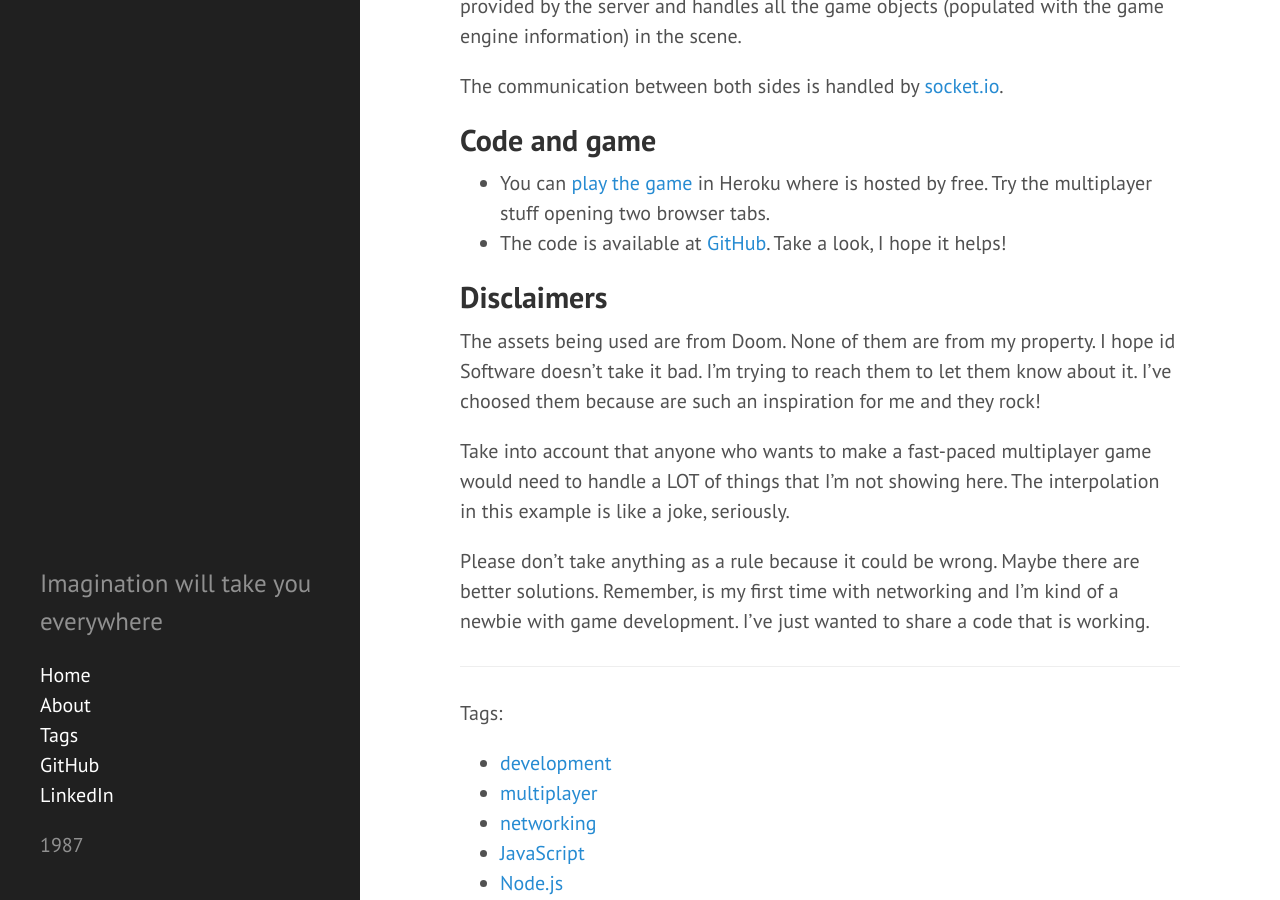
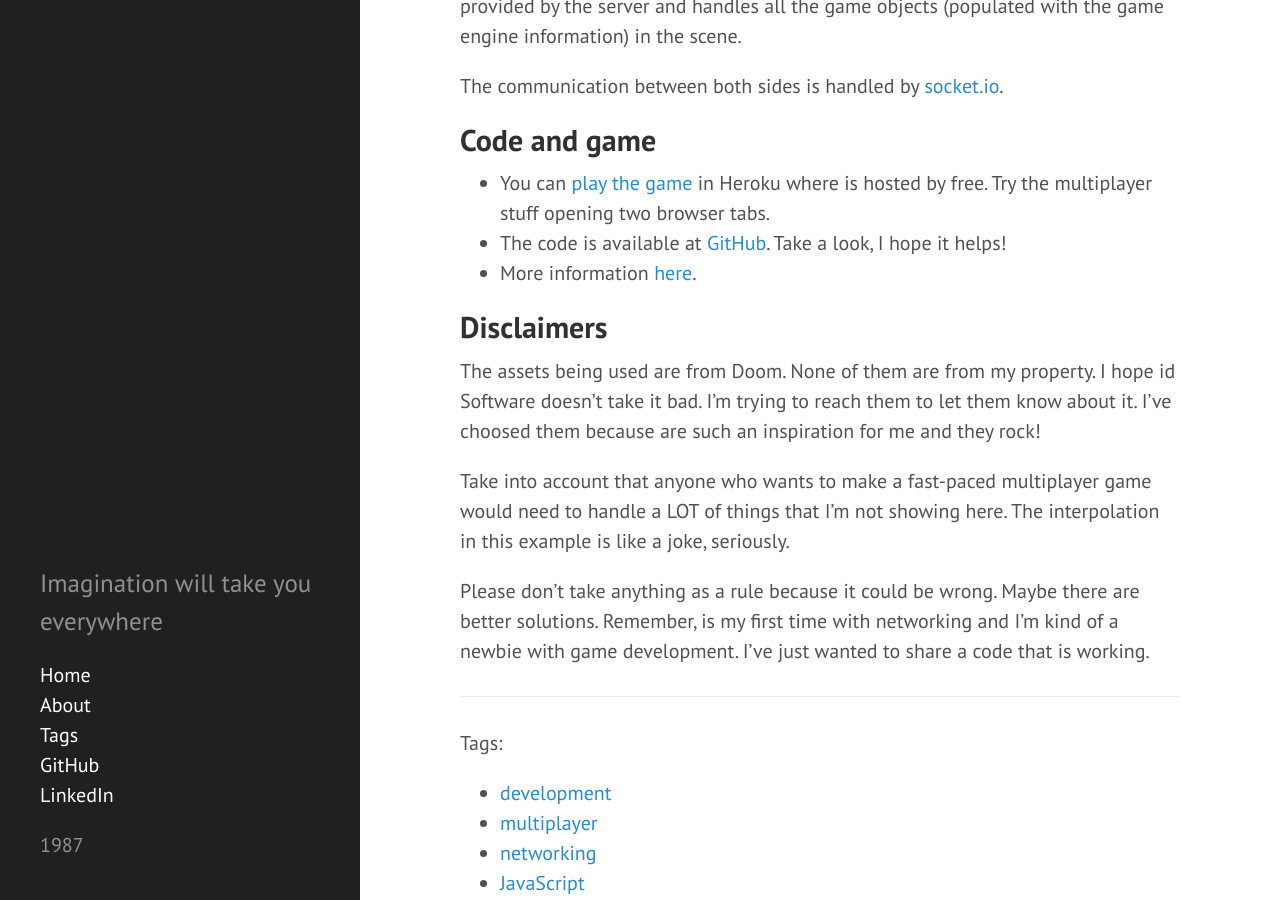
Before and after one commit to matiasbeckerle/matiasbeckerle.github.io, a Jekyll site: the page built from _posts/2015-05-24-multiplayer-game-with-nodejs-and-pixijs.md, in a window 1280 px wide and 900 px high, scrolled down 957 px. Built offline with Jekyll 4.4.1, drawn with Linux system fonts in a browser that asks for light colours; Markdown is read by kramdown in place of the engine named in the settings; comment, search, counter and statistics services are not loaded.

Commit message:
Include link to readme file in "Multiplayer game with Node.js and Pixi.js"

```diff
--- a/_posts/2015-05-24-multiplayer-game-with-nodejs-and-pixijs.md
+++ b/_posts/2015-05-24-multiplayer-game-with-nodejs-and-pixijs.md
@@ -27,6 +27,7 @@ The communication between both sides is handled by [socket.io](http://socket.io)
 
 - You can [play the game](https://doom-lgs.herokuapp.com) in Heroku where is hosted by free. Try the multiplayer stuff opening two browser tabs.
 - The code is available at [GitHub](https://github.com/matiasbeckerle/doom-lgs). Take a look, I hope it helps!
+- More information [here](https://github.com/matiasbeckerle/doom-lgs/blob/master/README.md).
 
 ## Disclaimers
 
```
